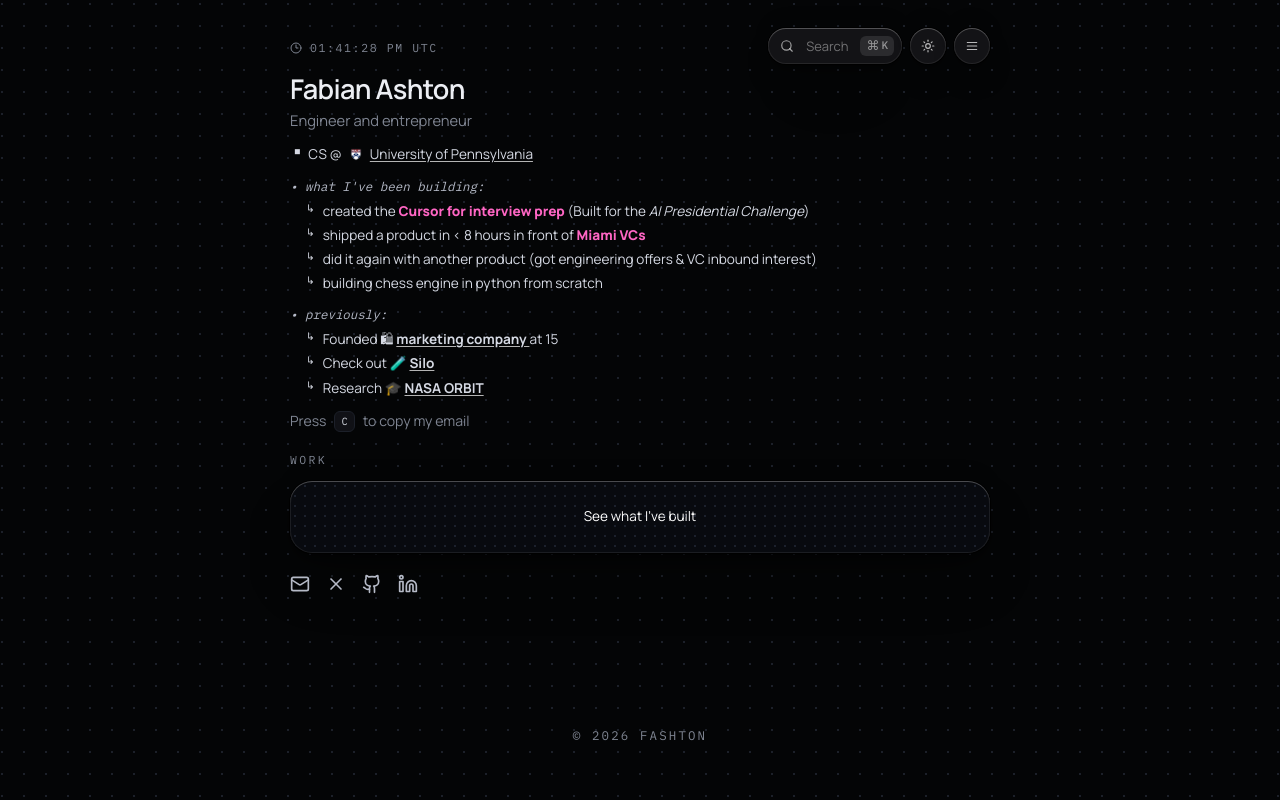
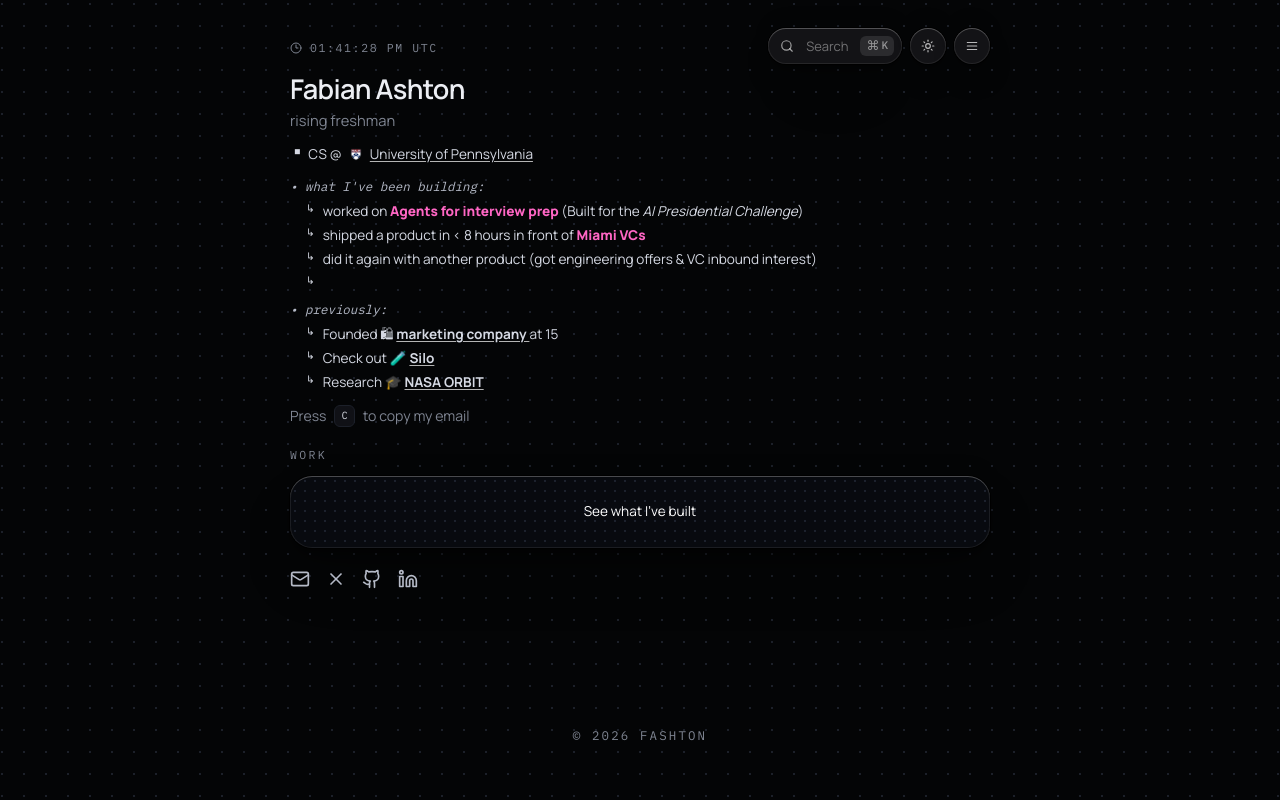
Before and after one commit to fashton28/personal-website, a Next.js app: page / in a window 1280 px wide. Built offline with nearby package versions, Linux system fonts and the light colour scheme.

Commit message:
few changes

```diff
--- a/src/components/sections/header-section.tsx
+++ b/src/components/sections/header-section.tsx
@@ -40,7 +40,7 @@
           >
             Fabian Ashton
           </h1>
-          <p className="mt-0.5 text-[0.92rem] text-muted">Engineer and entrepreneur</p>
+          <p className="mt-0.5 text-[0.92rem] text-muted">rising freshman</p>
         </div>
       </div>
 
@@ -73,7 +73,7 @@
             <li className="flex gap-2 pl-3 transition-transform duration-200 hover:translate-x-1">
               <span className="ml-1 text-[0.65rem]">↳</span>
               <span>
-                created the <span className="font-semibold" style={{ color: "#ff66c4", fontWeight: "bold" }}><b>Cursor for interview prep</b></span> (Built for the <i>AI Presidential Challenge</i>)
+                worked on <span className="font-semibold" style={{ color: "#ff66c4", fontWeight: "bold" }}><b>Agents for interview prep</b></span> (Built for the <i>AI Presidential Challenge</i>)
               </span>
             </li>
             <li className="flex gap-2 pl-3 transition-transform duration-200 hover:translate-x-1">
@@ -89,7 +89,7 @@
             </li>
             <li className="flex gap-2 pl-3 transition-transform duration-200 hover:translate-x-1">
               <span className="ml-1 text-[0.65rem]">↳</span>
-              <span>building chess engine in python from scratch</span>
+              <span></span>
             </li>
           </ul>
         </div>
```
